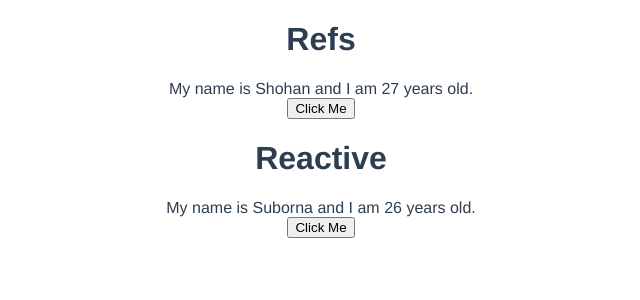
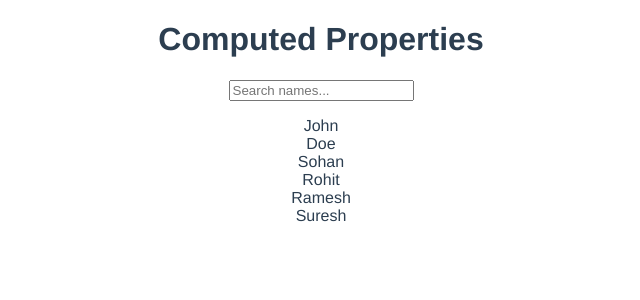
Before and after one commit to Sohan817/Vue.js_3, a Vue app in the folder vue-blogs/: page / in a window 1280 px wide. Shown: the top 300 px of the page, without its empty margins (319-959 px from the left). Built offline with nearby package versions, Linux system fonts and the light colour scheme.

Commit message:
Computed properties

```diff
--- a/vue-blogs/src/views/HomeView.vue
+++ b/vue-blogs/src/views/HomeView.vue
@@ -1,38 +1,23 @@
 <template>
-  <h1>Refs</h1>
-  <div>My name is {{ bio1.name }} and I am {{ bio1.age }} years old.</div>
-  <button @click="handleClickRef">Click Me</button> <br />
-  <h1>Reactive</h1>
-  <div>My name is {{ bio2.name }} and I am {{ bio2.age }} years old.</div>
-  <button @click="handleClickReactive">Click Me</button> <br />
+  <h1>Computed Properties</h1>
+  <input v-model="search" placeholder="Search names..." />
+  <p>{{ search }}</p>
+  <div v-for="name in searchedName" :key="name">{{ name }}</div>
 </template>
 
 <script>
-import { ref, reactive } from "vue";
+import { ref, computed } from "vue";
 export default {
   name: "HomeView",
   setup() {
-    const bio1 = ref({
-      name: "Shohan",
-      age: 27,
+    const search = ref("");
+    const names = ref(["John", "Doe", "Sohan", "Rohit", "Ramesh", "Suresh"]);
+
+    const searchedName = computed(() => {
+      return names.value.filter((name) => name.includes(search.value));
     });
 
-    const bio2 = reactive({
-      name: "Suborna",
-      age: 26,
-    });
-    const handleClickRef = () => {
-      bio1.value.age = 30;
-    };
-    const handleClickReactive = () => {
-      bio2.age = 28;
-    };
-    return {
-      bio1,
-      bio2,
-      handleClickRef,
-      handleClickReactive,
-    };
+    return { search, names, searchedName };
   },
 };
 </script>
```
